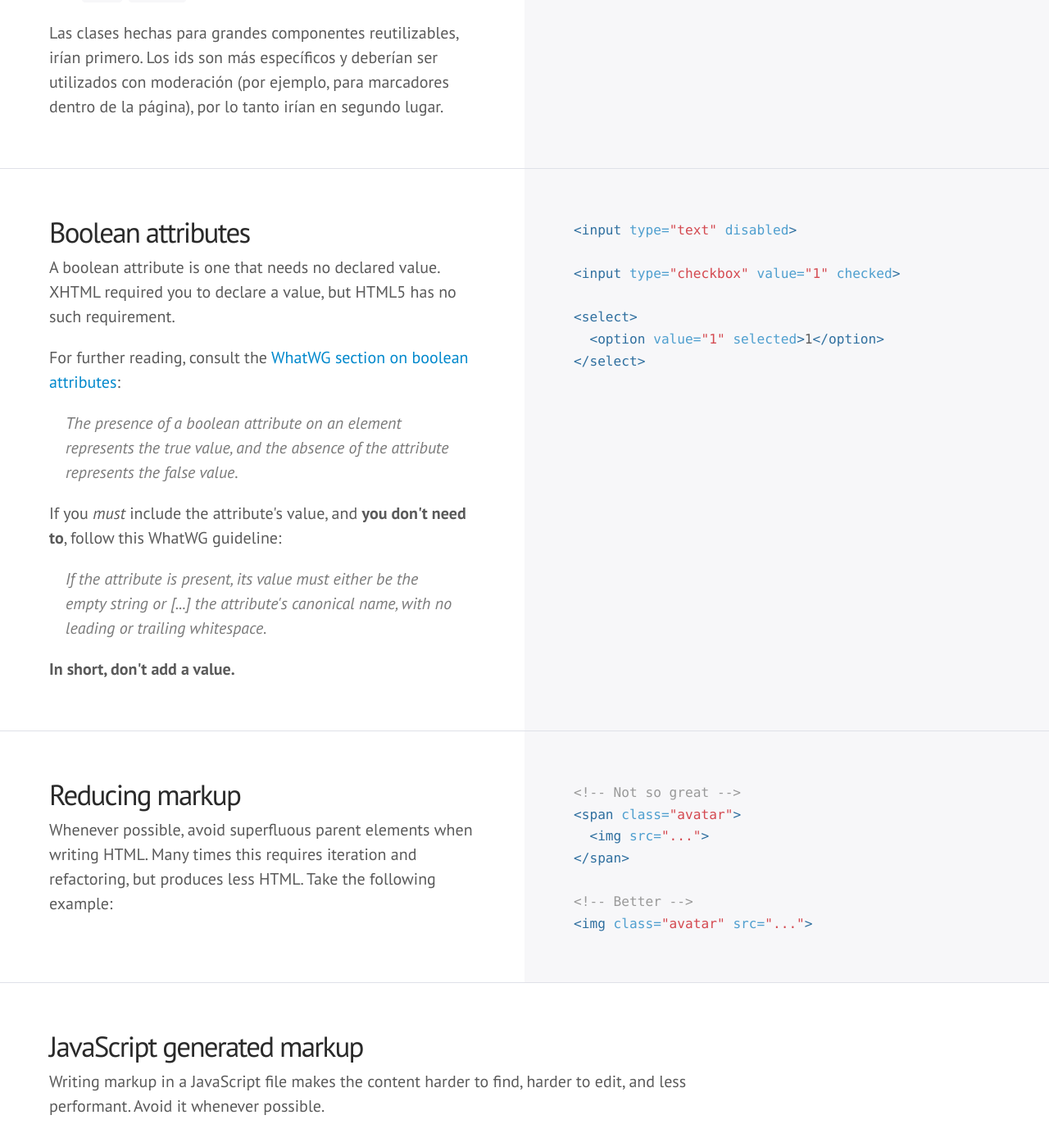
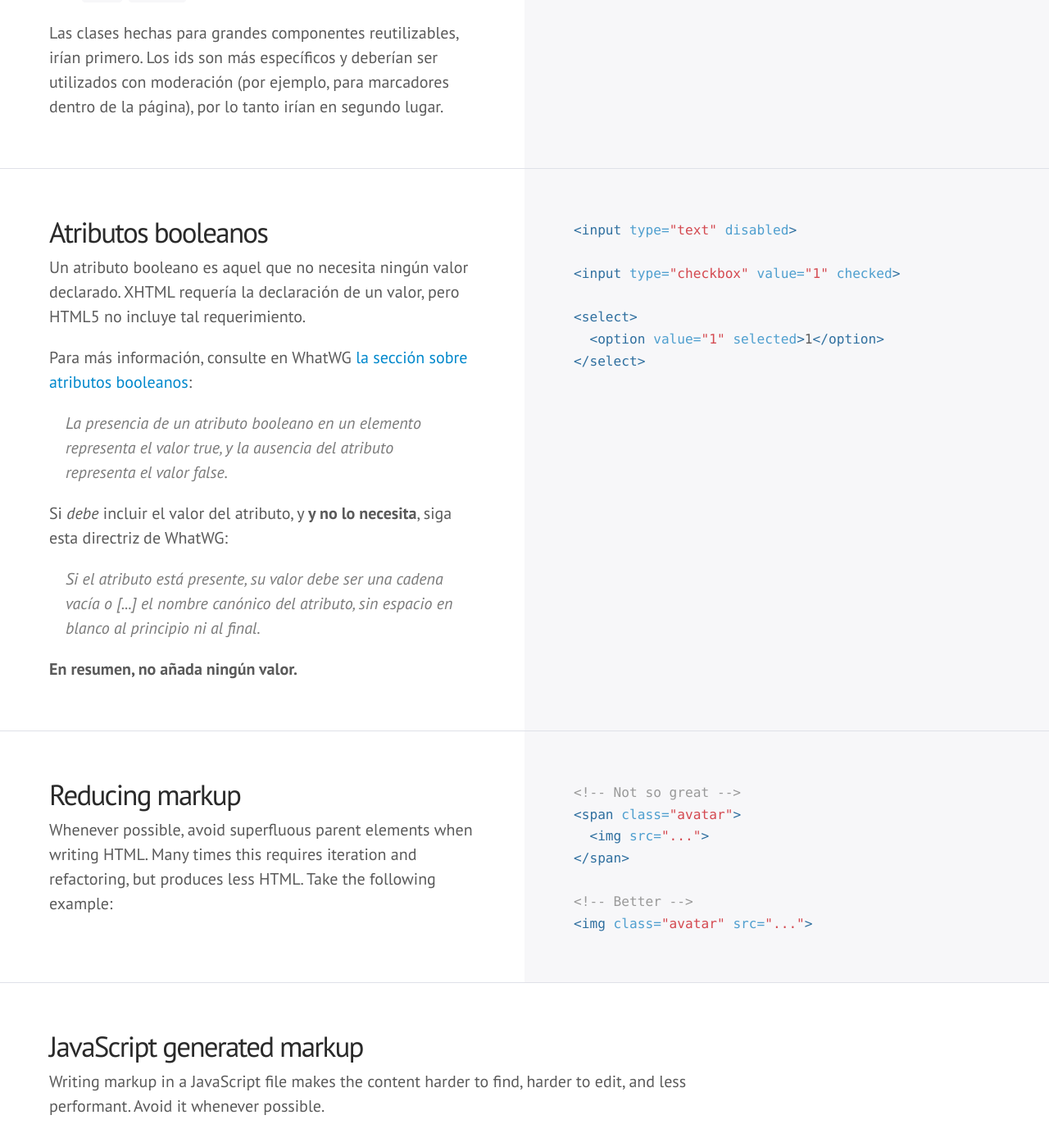
Before and after one commit to mdo/code-guide, a Jekyll site: the page built from index.html, in a window 1280 px wide and 1400 px high, scrolled down 5069 px. Shown: the whole window at 82% size. Built offline with Jekyll 4.4.1, drawn with Linux system fonts in a browser that asks for light colours; some web fonts are replaced; Markdown is read by kramdown in place of the engine named in the settings; comment, search, counter and statistics services are not loaded.

Commit message:
Spanish Translation - Translated the point related to 'Boolean attributes'

```diff
--- a/index.html
+++ b/index.html
@@ -170,17 +170,17 @@ layout: default
 
 <div class="section" id="html-boolean-attributes">
   <div class="col">
-    <h3>Boolean attributes</h3>
-    <p>A boolean attribute is one that needs no declared value. XHTML required you to declare a value, but HTML5 has no such requirement.</p>
-    <p>For further reading, consult the <a href="http://www.whatwg.org/specs/web-apps/current-work/multipage/common-microsyntaxes.html#boolean-attributes">WhatWG section on boolean attributes</a>:</p>
+    <h3>Atributos booleanos</h3>
+    <p>Un atributo booleano es aquel que no necesita ningún valor declarado. XHTML requería la declaración de un valor, pero HTML5 no incluye tal requerimiento.</p>
+    <p>Para más información, consulte en WhatWG <a href="http://www.whatwg.org/specs/web-apps/current-work/multipage/common-microsyntaxes.html#boolean-attributes">la sección sobre atributos booleanos</a>:</p>
     <blockquote>
-      <p>The presence of a boolean attribute on an element represents the true value, and the absence of the attribute represents the false value.</p>
+      <p>La presencia de un atributo booleano en un elemento representa el valor true, y la ausencia del atributo representa el valor false.</p>
     </blockquote>
-    <p>If you <em>must</em> include the attribute's value, and <strong>you don't need to</strong>, follow this WhatWG guideline:</p>
+    <p>Si <em>debe</em> incluir el valor del atributo, y <strong>y no lo necesita</strong>, siga esta directriz de WhatWG:</p>
     <blockquote>
-      <p>If the attribute is present, its value must either be the empty string or [...] the attribute's canonical name, with no leading or trailing whitespace.</p>
+      <p>Si el atributo está presente, su valor debe ser una cadena vacía o [...] el nombre canónico del atributo, sin espacio en blanco al principio ni al final.</p>
     </blockquote>
-    <p><strong>In short, don't add a value.</strong></p>
+    <p><strong>En resumen, no añada ningún valor.</strong></p>
   </div>
   <div class="col">
     {% highlight html %}{% include html/boolean-attributes.html %}{% endhighlight %}
```
